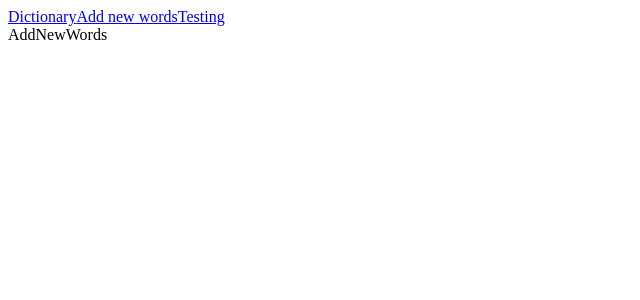
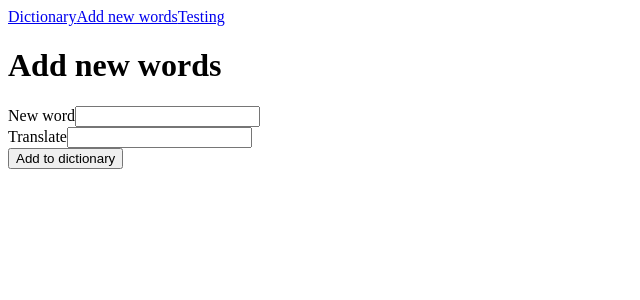
Before and after one commit to Lisnyi/dictionary, a React (Create React App) app: page /dictionary/new-words in a window 1280 px wide. Shown: the top 300 px of the page, without its empty margins (0-640 px from the left). Built offline with nearby package versions, Linux system fonts and the light colour scheme.

Commit message:
add adding new word form

```diff
--- a/package.json
+++ b/package.json
@@ -6,11 +6,14 @@
     "@testing-library/jest-dom": "^5.16.5",
     "@testing-library/react": "^13.4.0",
     "@testing-library/user-event": "^13.5.0",
+    "formik": "^2.2.9",
+    "nanoid": "^4.0.0",
     "react": "^18.2.0",
     "react-dom": "^18.2.0",
     "react-router-dom": "^6.8.0",
     "react-scripts": "5.0.1",
-    "web-vitals": "^2.1.4"
+    "web-vitals": "^2.1.4",
+    "yup": "^0.32.11"
   },
   "scripts": {
     "start": "react-scripts start",
--- /dev/null
+++ b/src/components/forms/AddNewWordForm.jsx
@@ -0,0 +1,42 @@
+import { Form, Formik } from "formik";
+import { useMemo } from "react";
+import { nanoid } from "nanoid";
+import { Input } from "../index"
+import initialValues from "./initialValues"
+import validationSchema from "./validationSchema"
+
+export default function AddNewWordForm({addNewWord}) {
+
+    const wordId = useMemo(()=> nanoid(), []);
+    const translateId = useMemo(()=> nanoid(), []);
+
+    const handleSubmit = ({word, translate}, {resetForm}) => {
+        console.log(word, translate)
+        // addNewWord({word, translate})
+        resetForm()
+    }
+
+    return (
+        <Formik
+            initialValues={initialValues}
+            validationSchema={validationSchema}
+            onSubmit={handleSubmit}
+            validateOnBlur={false}>
+                {() => (
+                    <Form autoComplete='off'>
+                        <Input
+                            id={wordId}
+                            name="word"
+                            label="New word"
+                        />
+                        <Input
+                            id={translateId}
+                            name="translate"
+                            label="Translate"
+                        />
+                    <button type="submit">Add to dictionary</button>
+                </Form>
+                )}
+        </Formik>
+    )
+}
--- /dev/null
+++ b/src/components/forms/initialValues.js
@@ -0,0 +1,6 @@
+const initialValues = {
+    word: '',
+    translate: ''
+}
+
+export default initialValues
--- /dev/null
+++ b/src/components/forms/validationSchema.js
@@ -0,0 +1,12 @@
+import * as yup from 'yup';
+
+const schema = yup.object().shape({
+    word: yup.string()
+        .matches(/^[a-zA-Zа-яА-ЯЁёІіЇїЄє]+$/, "Must contain only letters")
+        .required(),
+    translate: yup.string()
+        .matches(/^[a-zA-Zа-яА-ЯЁёІіЇїЄє]+$/, "Must contain only letters")
+        .required()
+});
+
+export default schema
--- /dev/null
+++ b/src/components/generic/Input/Input.jsx
@@ -0,0 +1,11 @@
+import { Field, ErrorMessage } from 'formik';
+
+export default function Input({id, label, name, ...rest}) {
+    return (
+        <div>
+            <label htmlFor={id}>{label}</label>
+            <Field id={id} name={name} {...rest}/>
+            <ErrorMessage component="span" name={name} />
+        </div>
+    )
+}
--- a/src/components/index.js
+++ b/src/components/index.js
@@ -1,3 +1,5 @@
 export { default as Header } from './Header/Header'
 export { default as SharedLayout } from './layout/SharedLayout/SharedLayout'
 export { default as UserRoutes } from './routing/UserRoutes'
+export { default as Input } from './generic/Input/Input'
+export { default as AddNewWordForm } from './forms/AddNewWordForm'
--- a/src/pages/AddNewWords/AddNewWords.jsx
+++ b/src/pages/AddNewWords/AddNewWords.jsx
@@ -1,7 +1,10 @@
-import React from 'react'
+import {AddNewWordForm} from "../../components"
 
 export default function AddNewWords() {
-  return (
-    <div>AddNewWords</div>
-  )
+    return (
+      <div>
+        <h1>Add new words</h1>
+        <AddNewWordForm/>
+      </div>
+    )
 }
--- a/src/pages/Home/Home.jsx
+++ b/src/pages/Home/Home.jsx
@@ -2,6 +2,8 @@ import React from 'react'
 
 export default function Home() {
   return (
-    <div>Home</div>
+    <div>
+      <h1>Dictionary</h1>
+    </div>
   )
 }
```
Also changed, not shown: 1 other file (tests, documents, lock files or other folders).
